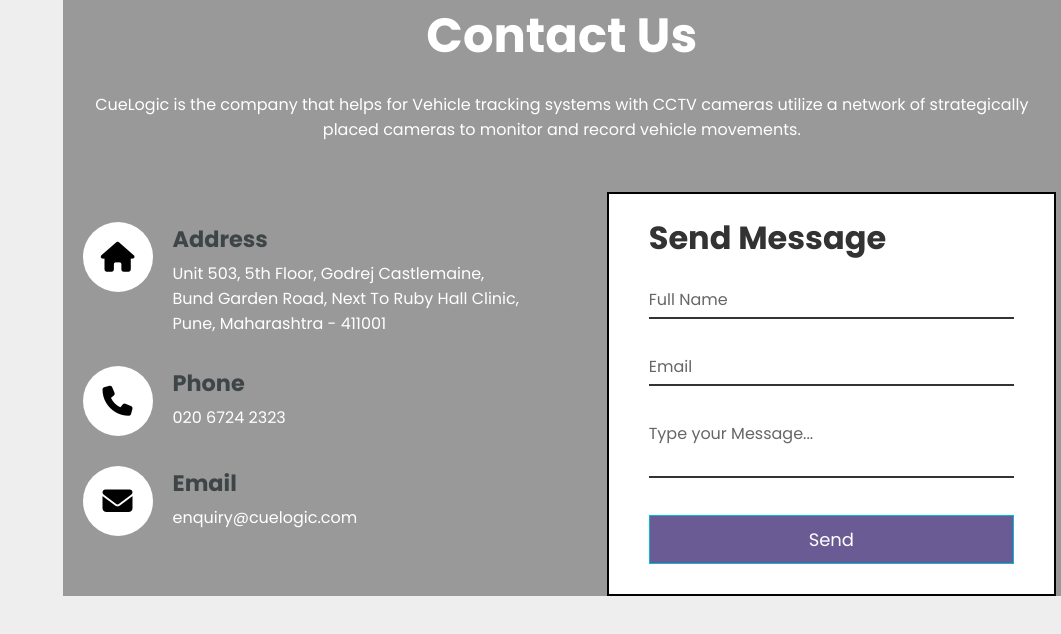
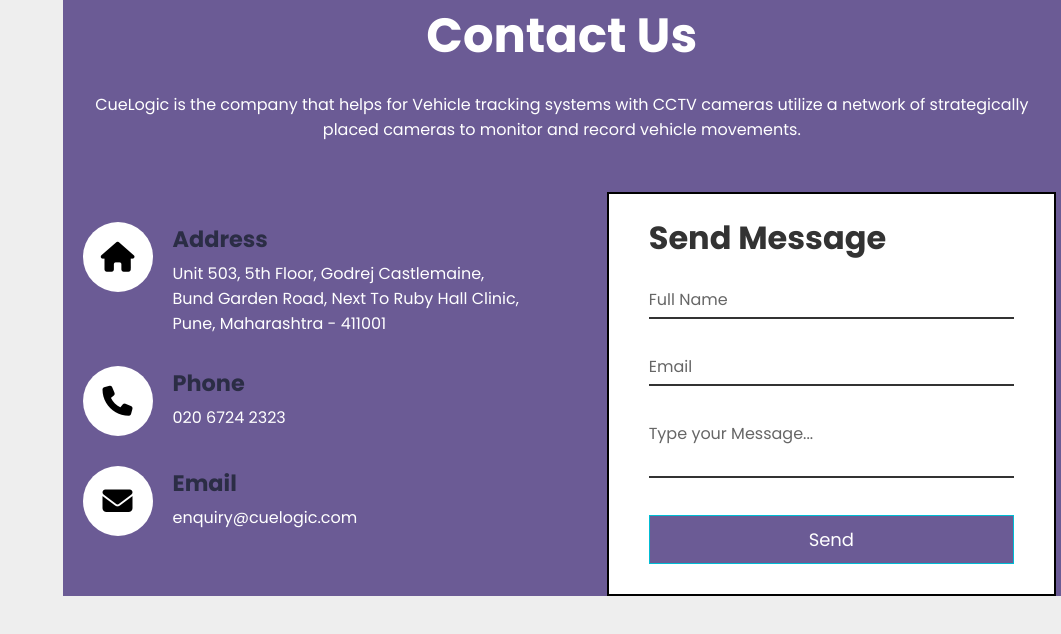
Before and after one commit to sdhanalakshm/tracker, a React (Create React App) app: page /contact in a window 1280 px wide. Shown: the top 634 px of the page, without its empty margins (219-1280 px from the left). Built offline with nearby package versions, Linux system fonts and the light colour scheme.

Commit message:
Update RegisterCamera.css

```diff
--- a/src/components/Dashboard/RegisterCamera/RegisterCamera.css
+++ b/src/components/Dashboard/RegisterCamera/RegisterCamera.css
@@ -9,7 +9,7 @@
 
 .contact-body {
   margin-right: 0%;
-  background-color: #999999;
+  background-color: #6b5b95;
   margin-bottom: inherit;
 }
 
```
